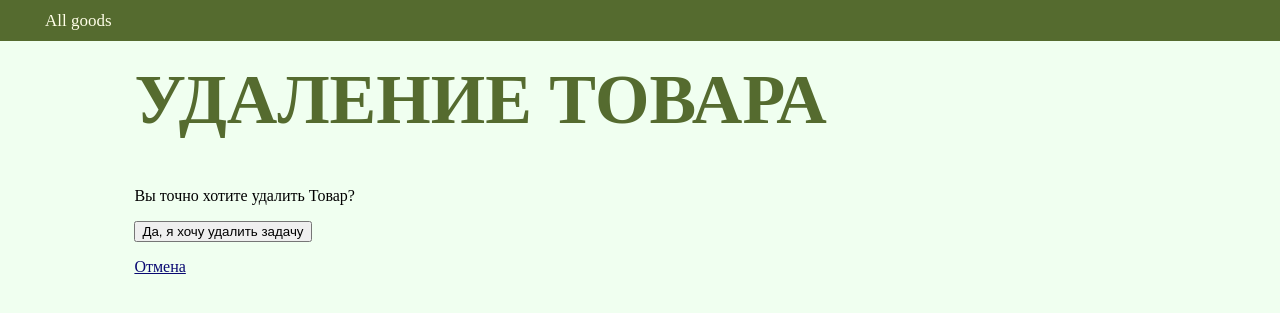
After one commit to tilekbai/control_work_8, a Django app: page /1/delete in a window 1280 px wide. The commit adds this page. Shown: the top 313 px of the page. Run offline with Django 3.2, Linux system fonts and the light colour scheme; data comes from the database, SQL or seed files in the repository.

Commit message:
Cоздана функция для удаления товара

```diff
--- /dev/null
+++ b/source/reviewer/templates/goods/good_delete.html
@@ -0,0 +1,12 @@
+{% extends "goods/base.html" %}
+{% block title %}Удаление товара{% endblock title %}
+<body>
+    {% block page_header %}Удаление товара{% endblock page_header %}
+    {% block content %}
+    <form action="{% url 'reviewer:good-delete' good.id %}", method="POST">
+        {% include 'partial/good_form.html' with button_text="Да, я хочу удалить задачу" %}
+        <a href="{% url 'reviewer:good-view' good.id %}">Отмена</a>
+    </form>
+    {% endblock content %}
+</body>
+</html>
--- a/source/reviewer/templates/goods/index.html
+++ b/source/reviewer/templates/goods/index.html
@@ -10,7 +10,7 @@
         {% include "partial\search_form.html" %}
         <p>Список товаров</p>
         {% for good in goods %}
-                <p>Название: <a href="{% url 'reviewer:good-view' good.id %}"><b>{{ good.summary }}</b></a><br><a href="{% url 'reviewer:good-update' good.id %}">Update</a></p>
+                <p>Название: <a href="{% url 'reviewer:good-view' good.id %}"><b>{{ good.summary }}</b></a><br><a href="{% url 'reviewer:good-update' good.id %}">Update</a></a><br><a href="{% url 'reviewer:good-delete' good.id %}">Delete</a></p>
         {% endfor %}
         {% include "partial/paginate.html" %}
         {% endblock content %}
--- a/source/reviewer/urls.py
+++ b/source/reviewer/urls.py
@@ -1,10 +1,11 @@
 from django.urls import path
-from .views import IndexView, GoodView, Good_updateView
+from .views import IndexView, GoodView, Good_updateView, Good_deleteView
 
 app_name = "reviewer"
 
 urlpatterns = [
     path('', IndexView.as_view(), name="good-list"),
     path('<int:pk>/', GoodView.as_view(), name="good-view"),
-    path('<int:pk>/update', Good_updateView.as_view(), name="good-update")
+    path('<int:pk>/update', Good_updateView.as_view(), name="good-update"),
+    path('<int:pk>/delete', Good_deleteView.as_view(), name="good-delete"),
 ]
--- a/source/reviewer/views.py
+++ b/source/reviewer/views.py
@@ -1,5 +1,6 @@
 from django.shortcuts import render, reverse
-from django.views.generic import ListView, DetailView, UpdateView
+from django.views.generic import ListView, DetailView, UpdateView, DeleteView
+from django.urls import reverse_lazy
 from django.db.models import Q
 from django.utils.http import urlencode
 from .models import Good, Review
@@ -58,3 +59,10 @@ class Good_updateView(UpdateView):
 
     def get_success_url(self):
         return reverse('reviewer:good-view', kwargs={'pk': self.object.pk})
+
+
+class Good_deleteView(DeleteView):
+    template_name = 'goods/good_delete.html'
+    model = Good
+    context_object_name = 'good'
+    success_url = reverse_lazy('reviewer:good-list')
```
